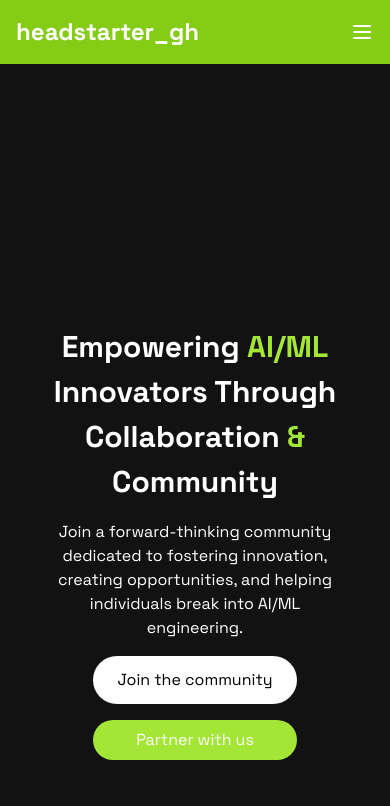
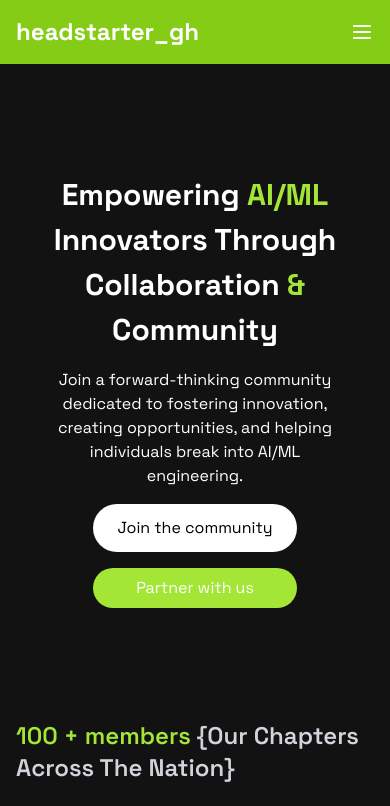
Before and after one commit to Selasie5/headstarter-gh, a Next.js app: page / in a window 390 px wide. Shown: the top 806 px of the page. Built offline with nearby package versions, Linux system fonts and the light colour scheme.

Commit message:
update spacing error

```diff
--- a/app/page.tsx
+++ b/app/page.tsx
@@ -41,7 +41,7 @@ export default function Home() {
   ];
 
   return (
-    <main className="p-4 mt-48 md:mt-0 md:px-24 flex flex-col justify-center items-center gap-48">
+    <main className="p-4 mt-10 md:mt-0 md:px-24 flex flex-col justify-center items-center gap-48">
     {/* Hero Section */}
     <motion.section
       className="h-screen w-full flex flex-col justify-center items-center gap-4"
```
